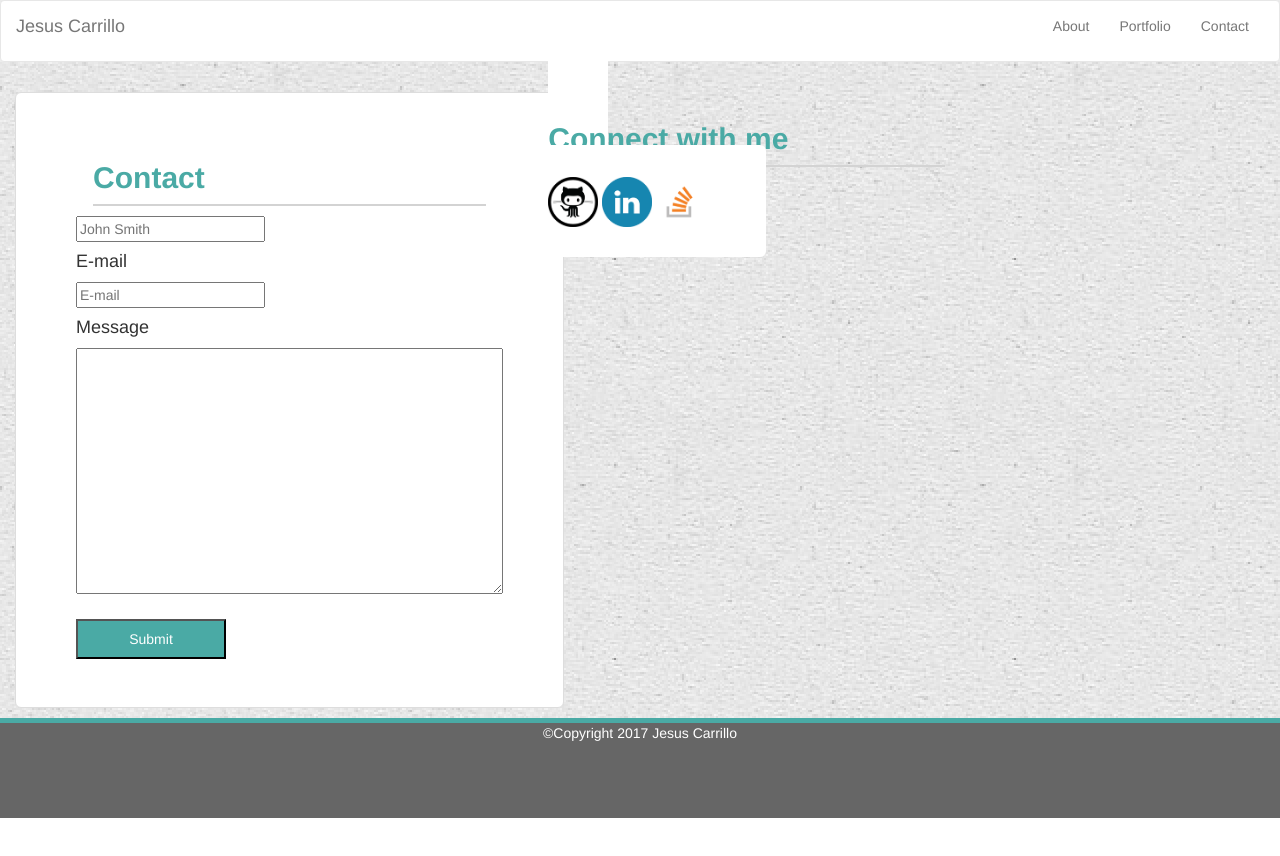
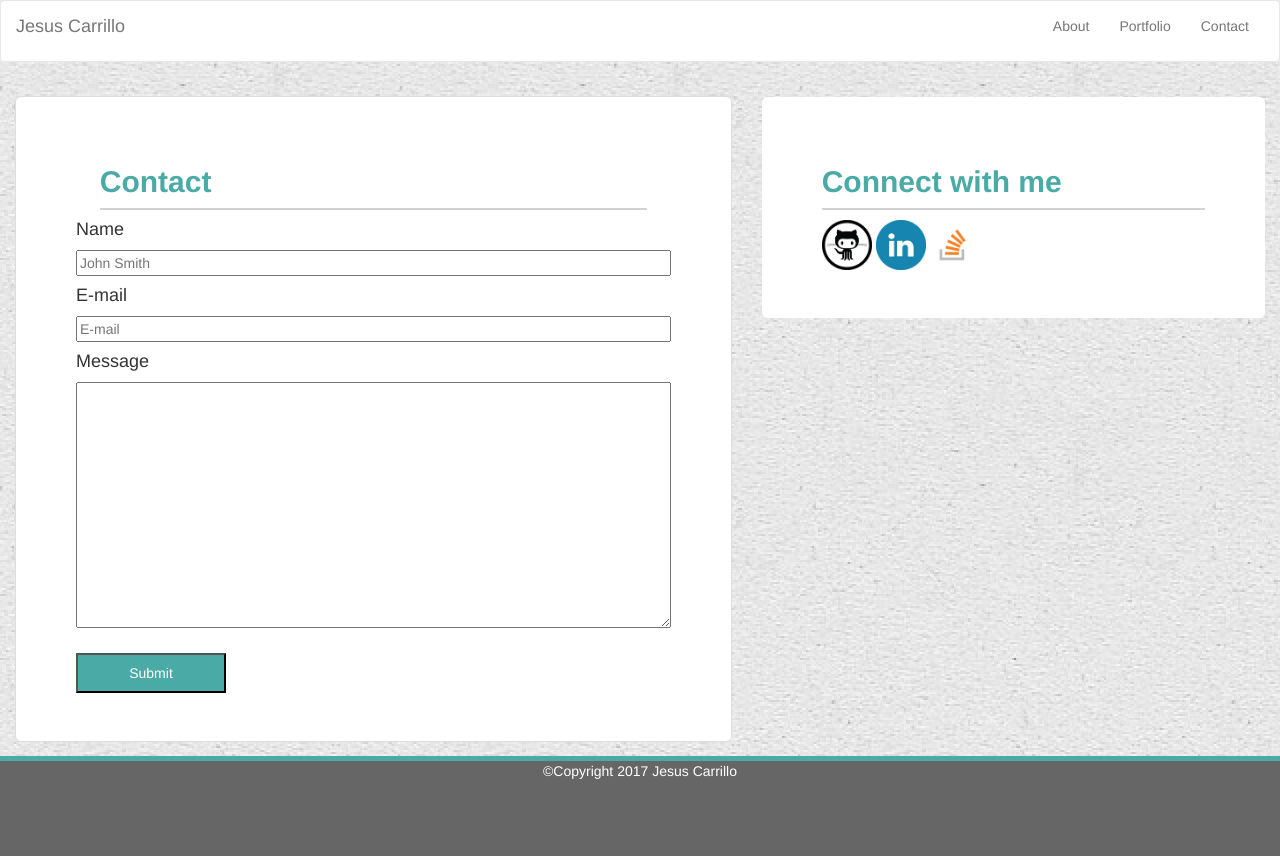
Before and after one commit to 91integ25/Bootstrap-portfolio, a PHP site: page /contact.html in a window 1280 px wide. Before the commit the page ends 818 px from the top, so only its background shows below. Run offline with PHP 8.4, Linux system fonts and the light colour scheme; some libraries are stand-ins or nearby versions.

Commit message:
minor edits

```diff
--- a/assets/css/style.css
+++ b/assets/css/style.css
@@ -4,6 +4,9 @@ body {
 /*end of container style*/
 .navbarStyle {
 	background-color: #fff;
+}
+.navbarStyle p {
+
 }
 
 /*end of navbar style*/
@@ -35,6 +38,12 @@ body {
 	margin-right: 4%;
 }
 /*end of about style*/
+.largeInput{
+	width: 100%;
+}
+textarea{
+	width: 100%;
+}
 .submitButton{
 	height:40px;
 	width:150px;
@@ -87,9 +96,7 @@ body {
 	background-size: cover;
 }
 /*end of portfolio style*/
-textarea{
-	clear: both;
-}
+
 .connect{
 	margin-top:3%;
 	margin-bottom: 20%;
--- a/contact.html
+++ b/contact.html
@@ -22,9 +22,9 @@
 				<div class="collapse navbar-collapse">
 
 					<ul class="nav navbar-nav navbar-right">
-						<li><a href="#">About</a></li>
-						<li><a href="#">Portfolio</a></li>
-						<li><a href="#">Contact</a></li>
+						<li><a href="index.html">About</a></li>
+						<li><a href="portfolio.html">Portfolio</a></li>
+						<li><a href="contact.html">Contact</a></li>
 					</ul>
 
 				</div>
@@ -34,15 +34,16 @@
 
 		<div class="container-fluid">
 			<div class="row">
-				<div class="col-md-5 col-sm-12">
-					<section class="jumbotron about" >
+				<div class="col-md-7">
+					<section class="jumbotron col-xs-12 about" >
 						<h2 class="subHeader"><strong>Contact</strong></h2>
 						<form>
+							<h4>Name</h4>
 							<input class="largeInput" type="text" name="name" placeholder="John Smith" >
 							<h4>E-mail</h4>
 							<input class="largeInput" type="text" name="Email" placeholder="E-mail">
 							<h4>Message</h4>
-							<textarea class="largestInput" rows="12" cols="50"></textarea>
+							<textarea class="largestInput" rows="12" ></textarea>
 							<input class="submitButton" type="button" name="submit" value="Submit" >
 						</form>
 
@@ -50,8 +51,8 @@
 
 				</div>
 
-				<div class="col-md-4 col-sm-12 ">
-					<sidebar class="jumbotron connect">
+				<div class="col-md-5 ">
+					<sidebar class="jumbotron col-xs-12 connect">
 					<h2 class="subHeader"><strong>Connect with me</strong></h2>
 					<a href="https://github.com/91integ25" alt="github link" target="_blank"><img class="img-responsive" src="assets/images/github.png" ></a>
 					<a href="https://www.linkedin.com/in/jesus-carrillo-353810126?trk=nav_responsive_tab_profile" alt="linkedin link" alt="linkedin link" target="_blank" ><img class="img-responsive" src="assets/images/linkein.png"></a>
```
Also changed, not shown: index.html (+8 -11 lines), portfolio.html (+6 -8 lines).
